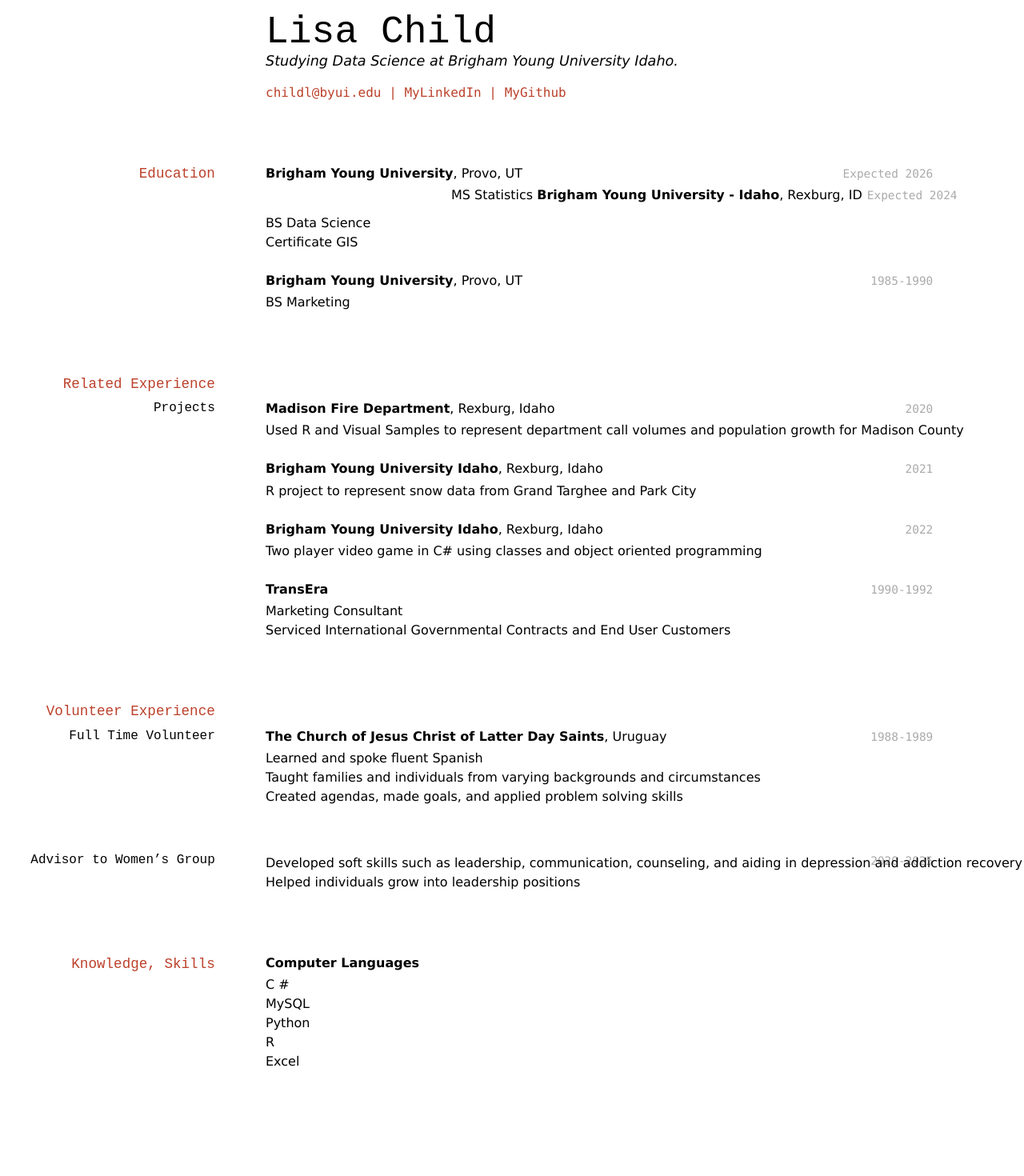
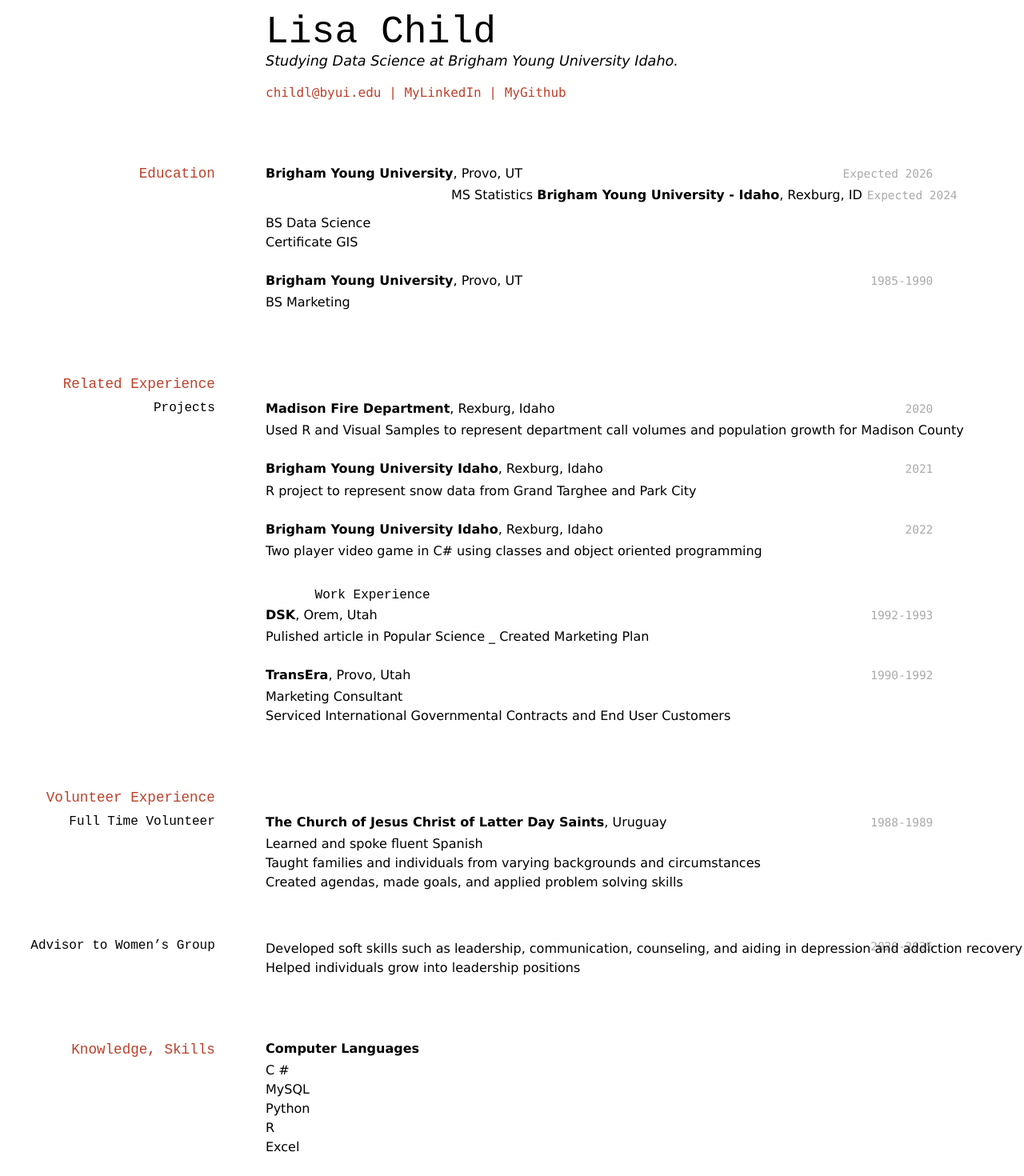
Before and after one commit to noeliap101/childl_resume, a Jekyll site: the page built from docs/index.md, in a window 1280 px wide. Shown: the whole page at 80% size. Built offline with Jekyll 4.4.1, drawn with Linux system fonts in a browser that asks for light colours; before the commit the page ends 1363 px from its top, so only the background shows below that.

Commit message:
work experience added

```diff
--- a/docs/index.md
+++ b/docs/index.md
@@ -47,9 +47,15 @@ __Brigham Young University Idaho__, Rexburg, Idaho
 __Brigham Young University Idaho__, Rexburg, Idaho
 
 - Two player video game in C# using classes and object oriented programming
+### Work Experience
+
+`1992-1993`
+__DSK__, Orem, Utah
+- Pulished article in Popular Science
+_ Created Marketing Plan
 
 `1990-1992`
-__TransEra__
+__TransEra__, Provo, Utah
 
 - Marketing Consultant
 - Serviced International Governmental Contracts and End User Customers
```
